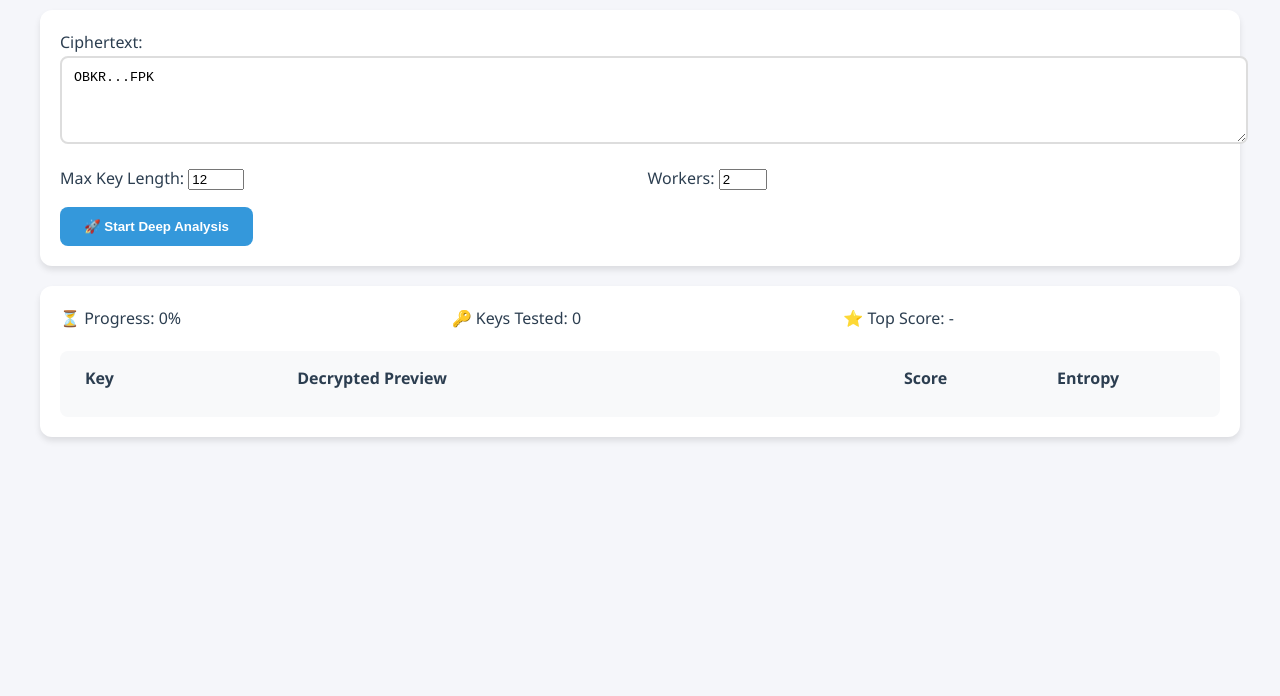
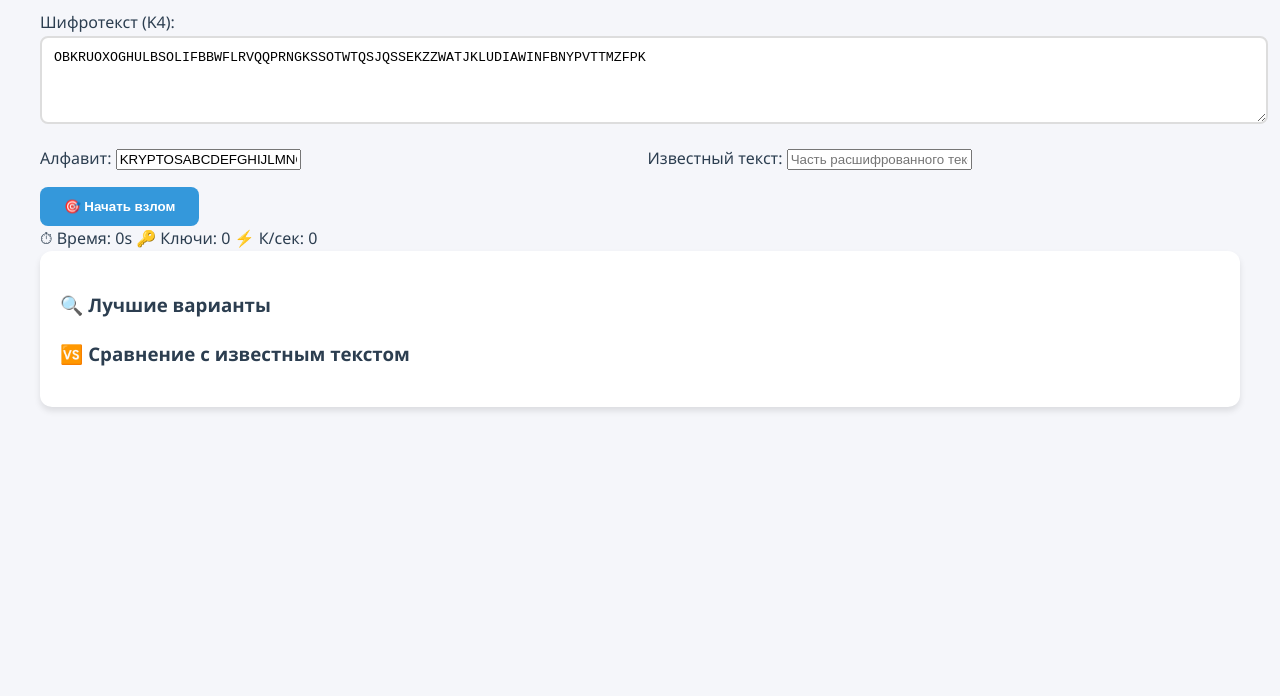
Before and after one commit to AleksMG/K4Analizer, a plain HTML site: page index.html in a window 1280 px wide. Shown: the part 104-800 px from the top of the page. Drawn offline with Linux system fonts and the light colour scheme.

Commit message:
Update index.html

```diff
--- a/index.html
+++ b/index.html
@@ -2,54 +2,63 @@
 <html lang="en">
 <head>
     <meta charset="UTF-8">
-    <meta name="viewport" content="width=device-width, initial-scale=1.0">
-    <title>K4 Professional Analyzer</title>
+    <title>K4 Ultimate Breaker</title>
     <link rel="stylesheet" href="styles.css">
 </head>
 <body>
     <div class="container">
-        <h1>🔐 Kryptos K4 Professional Analyzer</h1>
+        <h1>🔓 Kryptos K4 Interactive Breaker</h1>
 
-        <div class="config-panel">
+        <!-- Основные элементы управления -->
+        <div class="control-panel">
             <div class="input-group">
-                <label>Ciphertext:</label>
-                <textarea id="ciphertext" rows="4">OBKR...FPK</textarea>
+                <label>Шифротекст (K4):</label>
+                <textarea id="ciphertext" rows="4">OBKRUOXOGHULBSOLIFBBWFLRVQQPRNGKSSOTWTQSJQSSEKZZWATJKLUDIAWINFBNYPVTTMZFPK</textarea>
             </div>
 
             <div class="settings">
-                <div>
-                    <label>Max Key Length:</label>
-                    <input type="number" id="maxKeyLength" value="12" min="1" max="20">
+                <div class="setting">
+                    <label>Алфавит:</label>
+                    <input type="text" id="alphabet" value="KRYPTOSABCDEFGHIJLMNQUVWXZ">
                 </div>
-                <div>
-                    <label>Workers:</label>
-                    <input type="number" id="workers" value="4" min="1" max="8">
+
+                <div class="setting">
+                    <label>Известный текст:</label>
+                    <input type="text" id="knownText" placeholder="Часть расшифрованного текста">
                 </div>
             </div>
 
-            <button id="analyzeBtn" onclick="startAnalysis()">🚀 Start Deep Analysis</button>
+            <button id="startBtn" onclick="startAnalysis()">🎯 Начать взлом</button>
         </div>
 
-        <div class="results">
-            <div class="stats">
-                <div>⏳ Progress: <span id="progress">0%</span></div>
-                <div>🔑 Keys Tested: <span id="keysTested">0</span></div>
-                <div>⭐ Top Score: <span id="topScore">-</span></div>
+        <!-- Визуализация процесса -->
+        <div class="analysis-panel">
+            <div class="progress-bar">
+                <div class="progress-fill" id="progressFill"></div>
             </div>
 
-            <div class="output" id="output">
-                <div class="result-header">
-                    <span>Key</span>
-                    <span>Decrypted Preview</span>
-                    <span>Score</span>
-                    <span>Entropy</span>
+            <div class="status">
+                <span>⏱ Время: <span id="timer">0s</span></span>
+                <span>🔑 Ключи: <span id="keysCounter">0</span></span>
+                <span>⚡ К/сек: <span id="keysPerSec">0</span></span>
+            </div>
+        </div>
+
+        <!-- Результаты и сравнение -->
+        <div class="results">
+            <div class="result-grid">
+                <div class="column">
+                    <h3>🔍 Лучшие варианты</h3>
+                    <div id="topResults"></div>
                 </div>
-                <div id="results"></div>
+                <div class="column">
+                    <h3>🆚 Сравнение с известным текстом</h3>
+                    <div id="comparison"></div>
+                </div>
             </div>
         </div>
     </div>
 
-    <script src="kryptos-lib.js"></script>
     <script src="app.js"></script>
 </body>
 </html>
```
